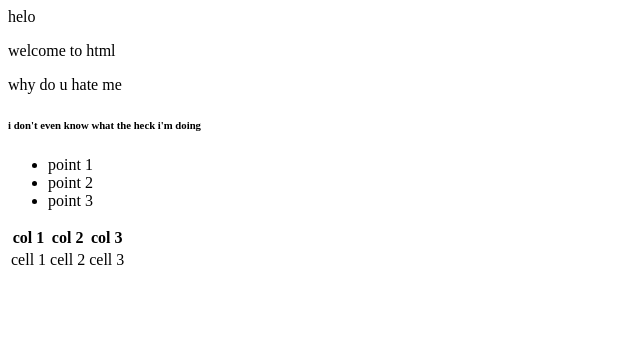
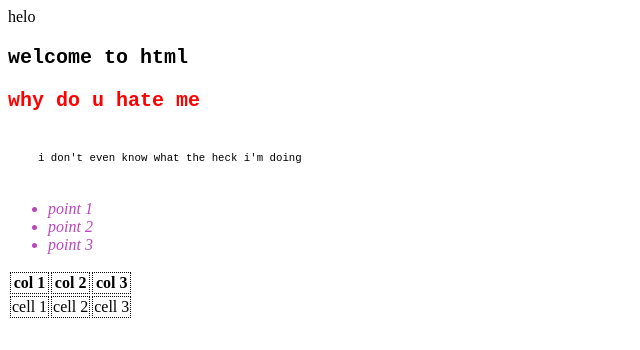
Before and after one commit to kei360ay/kei360ay.github.io, a plain HTML site: page index.html in a window 1280 px wide. Shown: the whole page, without its empty margins (0-640 px from the left). Drawn offline with Linux system fonts and the light colour scheme.

Commit message:
Update style.css

```diff
--- a/style.css
+++ b/style.css
@@ -1,3 +1,32 @@
-h1{
-  color: red;
+p{
+    font-weight: bold;
+    font-family: monospace;
+    font-size: 20px;
+    text-align: left;
 }
+
+
+
+h6{
+    padding: 20px;
+    margin:10px;
+    font-family: 'Courier New', Courier, monospace;
+    font-weight: lighter;
+    text-align: left;
+
+}
+
+li{
+    font-style: oblique;
+    color: rgb(188, 71, 188);
+    text-align: left;
+
+}
+
+#help{
+    color: red;
+}
+
+tr,td, th {
+    border: 0.5px dotted black;
+  }
```
